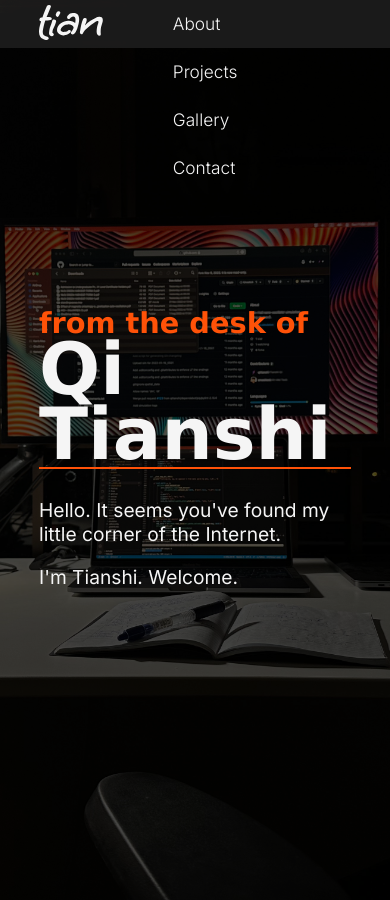
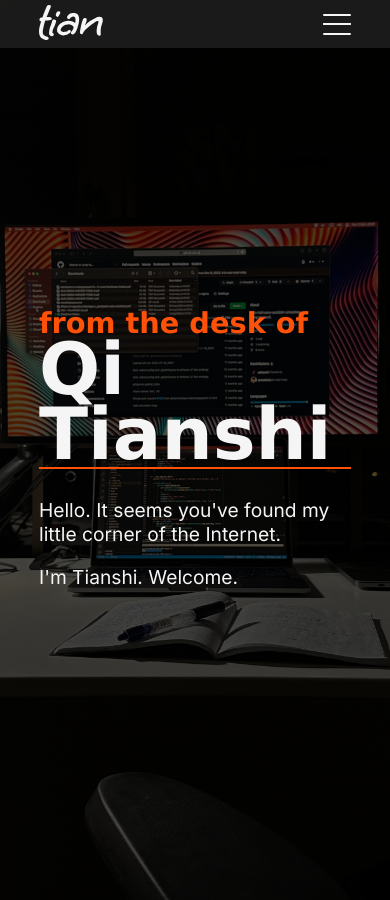
Before and after one commit to qitianshi/qitianshi.com, a Jekyll site: the page built from index.html, in a window 390 px wide and 900 px high. Built offline with Jekyll 4.4.1, drawn with Linux system fonts in a browser that asks for light colours; some web fonts are replaced.

Commit message:
Add HTML and styles for navbar hamburger button

```diff
--- a/_includes/sitewide-header.html
+++ b/_includes/sitewide-header.html
@@ -29,5 +29,18 @@
 
         </ul>
 
+        <!-- Hamburger button that hides navbar items for narrow screens. -->
+        <div id="sitewide-header__hamburger-button" role="navigation">
+
+            <!-- Each span is a line that is styled and animated in CSS. -->
+            <div id="sitewide-header__hamburger-icon">
+                <span></span>
+                <span></span>
+                <span></span>
+                <span></span>
+            </div>
+
+        </div>
+
     </nav>
 </header>
--- a/_sass/layout/_sitewide-header.scss
+++ b/_sass/layout/_sitewide-header.scss
@@ -10,6 +10,10 @@
 $_navbar-height: 48px;
 $_link-horizontal-padding: 35px;
 $_link-line-height: 20px;
+$_hamburger-icon-width: 28px;
+$_hamburger-icon-height: 21px;
+$_hamburger-bar-height: 2px;
+$_hamburger-gap-height: calc(($_hamburger-icon-height - 3 * $_hamburger-bar-height) / 2);
 
 #sitewide-header {
 
@@ -135,4 +139,88 @@
 
     }
 
+    &__hamburger-button {
+
+        // Padding keeps the icon centered.
+        padding: calc(($_navbar-height - $_hamburger-icon-height) / 2) $_link-horizontal-padding;
+
+        cursor: pointer;
+
+        // By default, the hamburger button is hidden.
+        display: none;
+
+    }
+
+    &__hamburger-icon {
+
+        width: $_hamburger-icon-width;
+        height: $_hamburger-icon-height;
+        position: relative;
+
+        transition: 0.15s ease-out;
+
+        span {
+
+            display: block;
+            position: absolute;
+            left: 0;
+
+            height: $_hamburger-bar-height;
+            width: 100%;
+
+            background: var(--foreground-primary-color);
+            border-radius: $_hamburger-bar-height;
+
+            transition: 0.15s ease-out;
+
+            &:nth-of-type(1) {
+                top: 0px;
+            }
+
+            // Places the two overlaid middle bars in the middle of the icon.
+            &:nth-of-type(2),
+            &:nth-of-type(3) {
+                top: calc($_hamburger-bar-height + $_hamburger-gap-height);
+            }
+
+            // Places the bottom bar at the bottom of the icon.
+            &:nth-of-type(4) {
+                top: calc(($_hamburger-bar-height + $_hamburger-gap-height) * 2);
+            }
+
+        }
+
+        &.sitewide-header__hamburger-icon--open span {
+
+            &:nth-of-type(1),
+            &:nth-of-type(4) {
+                top: calc($_hamburger-bar-height + $_hamburger-gap-height);
+                width: 0%;
+                left: 50%;
+            }
+
+            &:nth-of-type(2) {
+                transform: rotate(45deg);
+            }
+
+            &:nth-of-type(3) {
+                transform: rotate(-45deg);
+            }
+
+        }
+
+    }
+
+    @include mix.respond-to-width(750px) {
+
+        &__navigation-links {
+            display: none;
+        }
+
+        &__hamburger-button {
+            display: block;
+        }
+
+    }
+
 }
```
